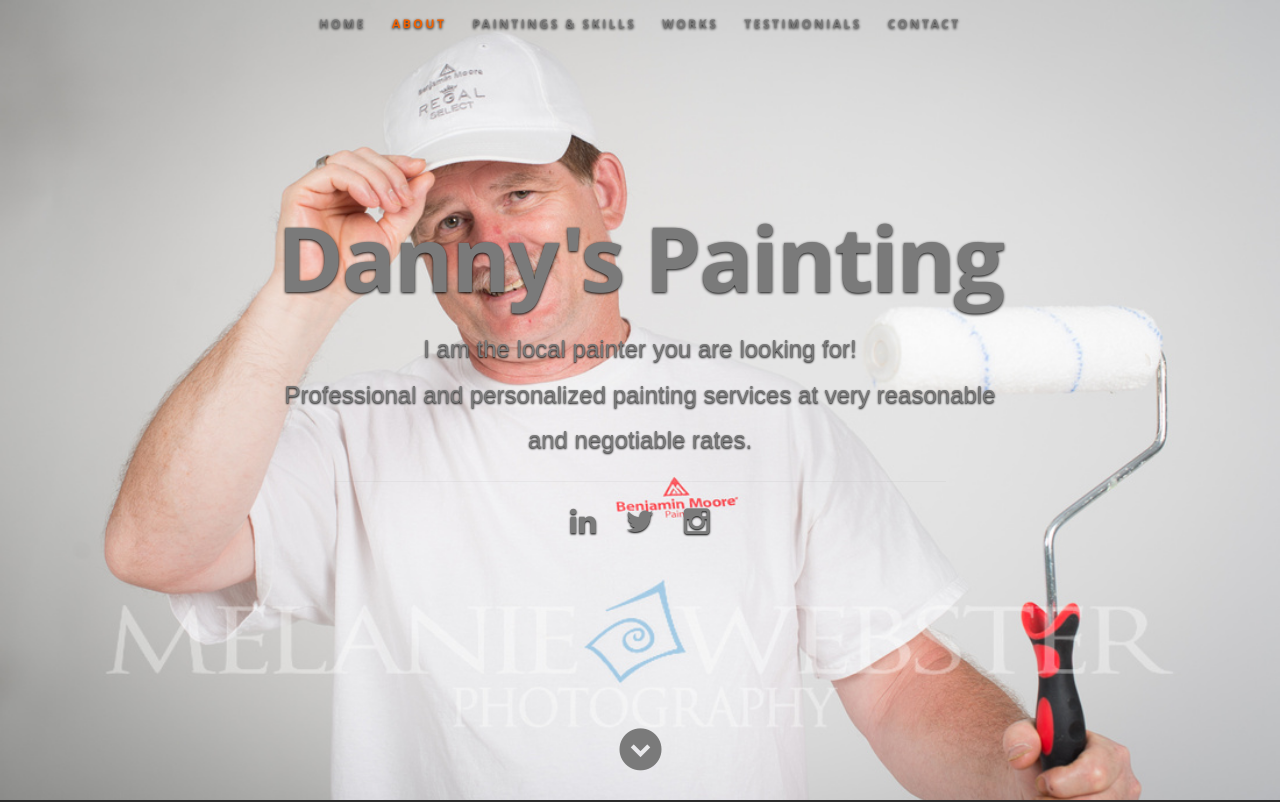
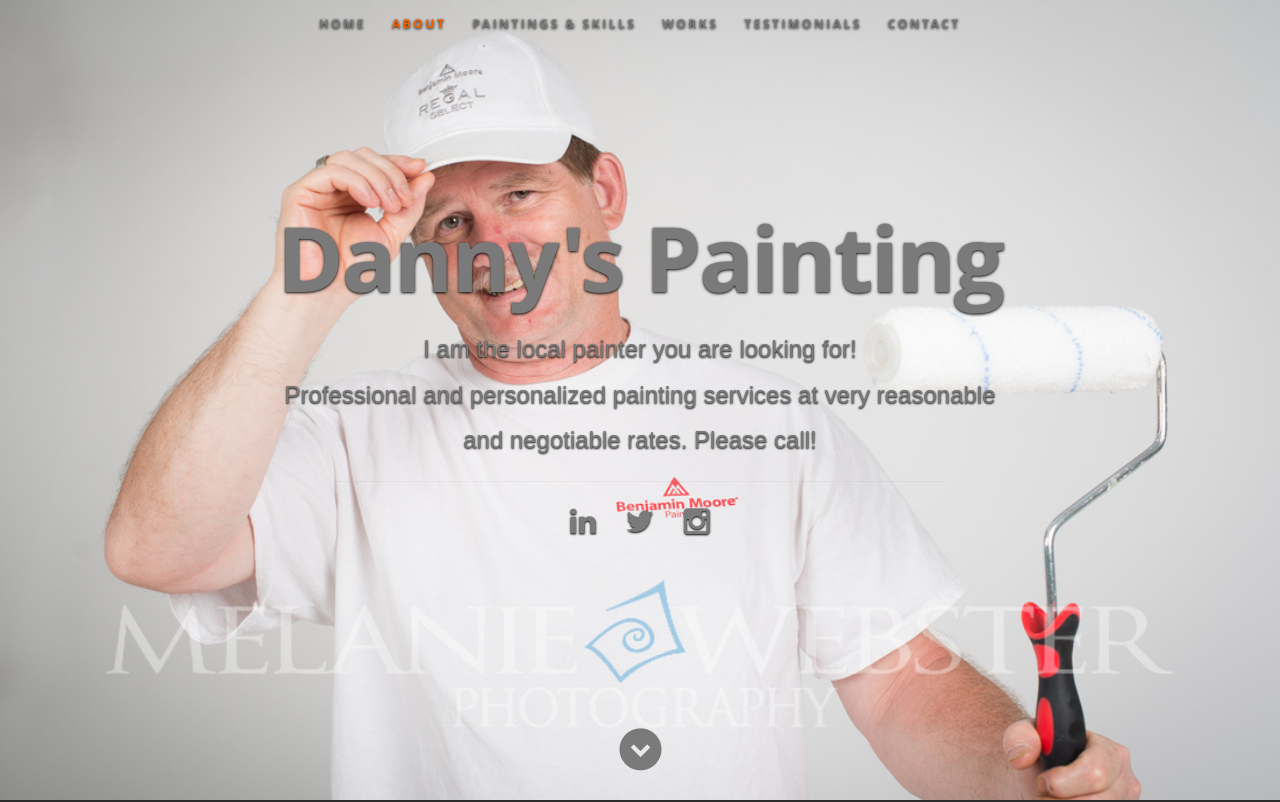
Before and after one commit to rcribeiro/danny, a React (Create React App) app: page / in a window 1280 px wide. Shown: the top 802 px of the page. Built offline with nearby package versions, Linux system fonts and the light colour scheme.

Commit message:
Modified the text in role description.

```diff
--- a/src/resumeData.js
+++ b/src/resumeData.js
@@ -6,7 +6,7 @@ let resumeData = {
     "cellPhone":" (647) 529 7376",
     "eMail": " rotheram123@yahoo.ca",
     "skypeid": " ",
-    "roleDescription": "Professional and personalized painting services at very reasonable and negotiable rates.",
+    "roleDescription": "Professional and personalized painting services at very reasonable and negotiable rates. Please call!",
     "socialLinks":[
         {
           "name":"linkedin",
```
